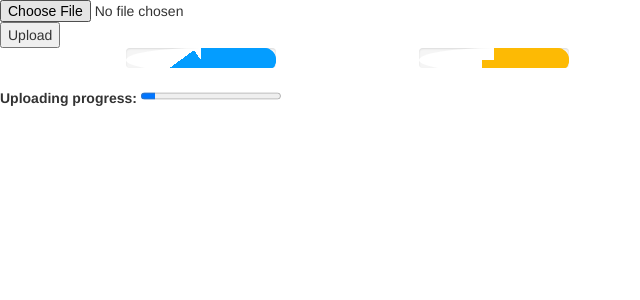
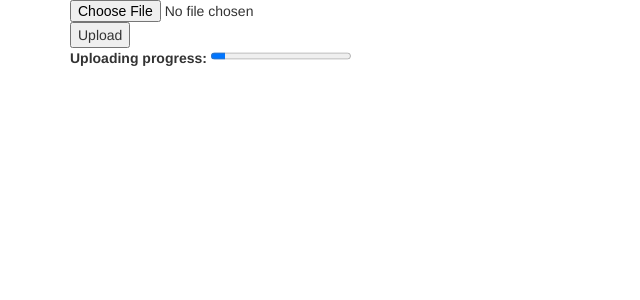
Before and after one commit to SheetalJade2019/TechMahindraTask, a Django app: page /upload_file in a window 1280 px wide. Shown: the top 300 px of the page, without its empty margins (0-640 px from the left). Run offline with Django 4.2, Linux system fonts and the light colour scheme; some libraries are stand-ins or nearby versions.

Commit message:
Final changes

```diff
--- a/app/views.py
+++ b/app/views.py
@@ -46,16 +46,23 @@
             df = [x for _, x in df.groupby(df['Category'])]
             print("len(df) : ",len(df))
             df = pd.DataFrame(df)
+            print(df.head(2))
+            # df = df.T
             # print(df.head(2))
             # df_temp = pd.DataFrame(columns = column_ls)
+            # global df1
             # for r in df.iterrows():
-            #     # for i in unique_val[:-1]:
-            #     print(r[0] , r[1])
-            #     if r[1] is unique_val[0]:
-            #         df_temp = pd.DataFrame(r,columns = column_ls)
-            #         df_temp.loc[len(df_temp.index)] = df_temp[new_col].sum()
-            # print(df_temp.head())
-                # temp_df.to_excel("temp_df.xlsx", index=True)
+            #     for i in unique_val[:-1]:
+            #         df1 = pd.DataFrame(columns = column_ls)
+            # #     print(r[0] , r[1])
+            #         print(r[0])
+            #         if r[1].any() == unique_val[0]:
+            #             df_temp = pd.DataFrame(r,columns = column_ls)
+            #             df_temp.loc[len(df_temp.index)] = df_temp[column_ls].sum()
+            #             global new_df
+            #             new_df = pd.concat([df1, df_temp], axis=0)
+            #             print("\n new df\n" ,new_df.head())
+            #     # temp_df.to_excel("temp_df.xlsx", index=True)
 
             # save result to excel
             df.to_excel(f"{BASE_DIR}\media\output\{myfile}_result.xlsx", index=True)
@@ -65,14 +72,8 @@
             print(error)
         else:
             pass
-            # r_set=my_conn.execute('DELETE from Input');
-            # print("deleted")
-            # for row in r_set:
-            #     print(row)
-
-
 
         return render(request, 'upload.html', {
             'uploaded_file_url': uploaded_file_url
         })
-    return render(request, 'upload.html')
+    return render(request, 'upload.html',{'uploaded_file_url': None})
--- a/templates/upload.html
+++ b/templates/upload.html
@@ -5,195 +5,18 @@
     <meta http-equiv="X-UA-Compatible" content="IE=edge">
     <meta name="viewport" content="width=device-width, initial-scale=1.0">
     <title>Document</title>
-    <style>
-        .progress{
-            width: 150px;
-            height: 150px;
-            line-height: 150px;
-            background: none;
-            margin: 0 auto;
-            box-shadow: none;
-            position: relative;
-        }
-        .progress:after{
-            content: "";
-            width: 100%;
-            height: 100%;
-            border-radius: 50%;
-            border: 12px solid #fff;
-            position: absolute;
-            top: 0;
-            left: 0;
-        }
-        .progress > span{
-            width: 50%;
-            height: 100%;
-            overflow: hidden;
-            position: absolute;
-            top: 0;
-            z-index: 1;
-        }
-        .progress .progress-left{
-            left: 0;
-        }
-        .progress .progress-bar{
-            width: 100%;
-            height: 100%;
-            background: none;
-            border-width: 12px;
-            border-style: solid;
-            position: absolute;
-            top: 0;
-        }
-        .progress .progress-left .progress-bar{
-            left: 100%;
-            border-top-right-radius: 80px;
-            border-bottom-right-radius: 80px;
-            border-left: 0;
-            -webkit-transform-origin: center left;
-            transform-origin: center left;
-        }
-        .progress .progress-right{
-            right: 0;
-        }
-        .progress .progress-right .progress-bar{
-            left: -100%;
-            border-top-left-radius: 80px;
-            border-bottom-left-radius: 80px;
-            border-right: 0;
-            -webkit-transform-origin: center right;
-            transform-origin: center right;
-            animation: loading-1 1.8s linear forwards;
-        }
-        .progress .progress-value{
-            width: 90%;
-            height: 90%;
-            border-radius: 50%;
-            background: #44484b;
-            font-size: 24px;
-            color: #fff;
-            line-height: 135px;
-            text-align: center;
-            position: absolute;
-            top: 5%;
-            left: 5%;
-        }
-        .progress.blue .progress-bar{
-            border-color: #049dff;
-        }
-        .progress.blue .progress-left .progress-bar{
-            animation: loading-2 1.5s linear forwards 1.8s;
-        }
-        .progress.yellow .progress-bar{
-            border-color: #fdba04;
-        }
-        .progress.yellow .progress-left .progress-bar{
-            animation: loading-3 1s linear forwards 1.8s;
-        }
-        .progress.pink .progress-bar{
-            border-color: #ed687c;
-        }
-        .progress.pink .progress-left .progress-bar{
-            animation: loading-4 0.4s linear forwards 1.8s;
-        }
-        .progress.green .progress-bar{
-            border-color: #1abc9c;
-        }
-        .progress.green .progress-left .progress-bar{
-            animation: loading-5 1.2s linear forwards 1.8s;
-        }
-        @keyframes loading-1{
-            0%{
-                -webkit-transform: rotate(0deg);
-                transform: rotate(0deg);
-            }
-            100%{
-                -webkit-transform: rotate(180deg);
-                transform: rotate(180deg);
-            }
-        }
-        @keyframes loading-2{
-            0%{
-                -webkit-transform: rotate(0deg);
-                transform: rotate(0deg);
-            }
-            100%{
-                -webkit-transform: rotate(144deg);
-                transform: rotate(144deg);
-            }
-        }
-        @keyframes loading-3{
-            0%{
-                -webkit-transform: rotate(0deg);
-                transform: rotate(0deg);
-            }
-            100%{
-                -webkit-transform: rotate(90deg);
-                transform: rotate(90deg);
-            }
-        }
-        @keyframes loading-4{
-            0%{
-                -webkit-transform: rotate(0deg);
-                transform: rotate(0deg);
-            }
-            100%{
-                -webkit-transform: rotate(36deg);
-                transform: rotate(36deg);
-            }
-        }
-        @keyframes loading-5{
-            0%{
-                -webkit-transform: rotate(0deg);
-                transform: rotate(0deg);
-            }
-            100%{
-                -webkit-transform: rotate(126deg);
-                transform: rotate(126deg);
-            }
-        }
-        @media only screen and (max-width: 990px){
-            .progress{ margin-bottom: 20px; }
-        }
-
-    </style>
 </head>
 <body>
     <link href="//maxcdn.bootstrapcdn.com/bootstrap/3.3.0/css/bootstrap.min.css" rel="stylesheet" id="bootstrap-css">
     <script src="//maxcdn.bootstrapcdn.com/bootstrap/3.3.0/js/bootstrap.min.js"></script>
     <script src="//code.jquery.com/jquery-1.11.1.min.js"></script>
-
+    <div class="container">
         <form method="POST" enctype="multipart/form-data">
             {% csrf_token %}
             <input type="file" name="myfile">
             <button type="submit">Upload</button>
         </form>
-    <div class="container">
-        <div class="row">
-            <div class="col-md-3 col-sm-6">
-                <div class="progress blue">
-                    <span class="progress-left">
-                        <span class="progress-bar"></span>
-                    </span>
-                    <span class="progress-right">
-                        <span class="progress-bar"></span>
-                    </span>
-                    <div class="progress-value">90%</div>
-                </div>
-            </div>
-            <div class="col-md-3 col-sm-6">
-                <div class="progress yellow">
-                    <span class="progress-left">
-                        <span class="progress-bar"></span>
-                    </span>
-                    <span class="progress-right">
-                        <span class="progress-bar"></span>
-                    </span>
-                    <div class="progress-value">75%</div>
-                </div>
-            </div>
-        </div>
-    </div>
+
         <label for="file">Uploading progress:</label>
         {% if uploaded_file_url %}
         <progress id="file" value="100" max="100">100% </progress>
@@ -202,7 +25,6 @@
         <progress id="file" value="10" max="100">10% </progress>
         {% endif %}
 
-
-
+    </div>
 </body>
 </html>
```
Also changed, not shown: db.sqlite3. Lines whose indentation alone changed are shown as unchanged.
